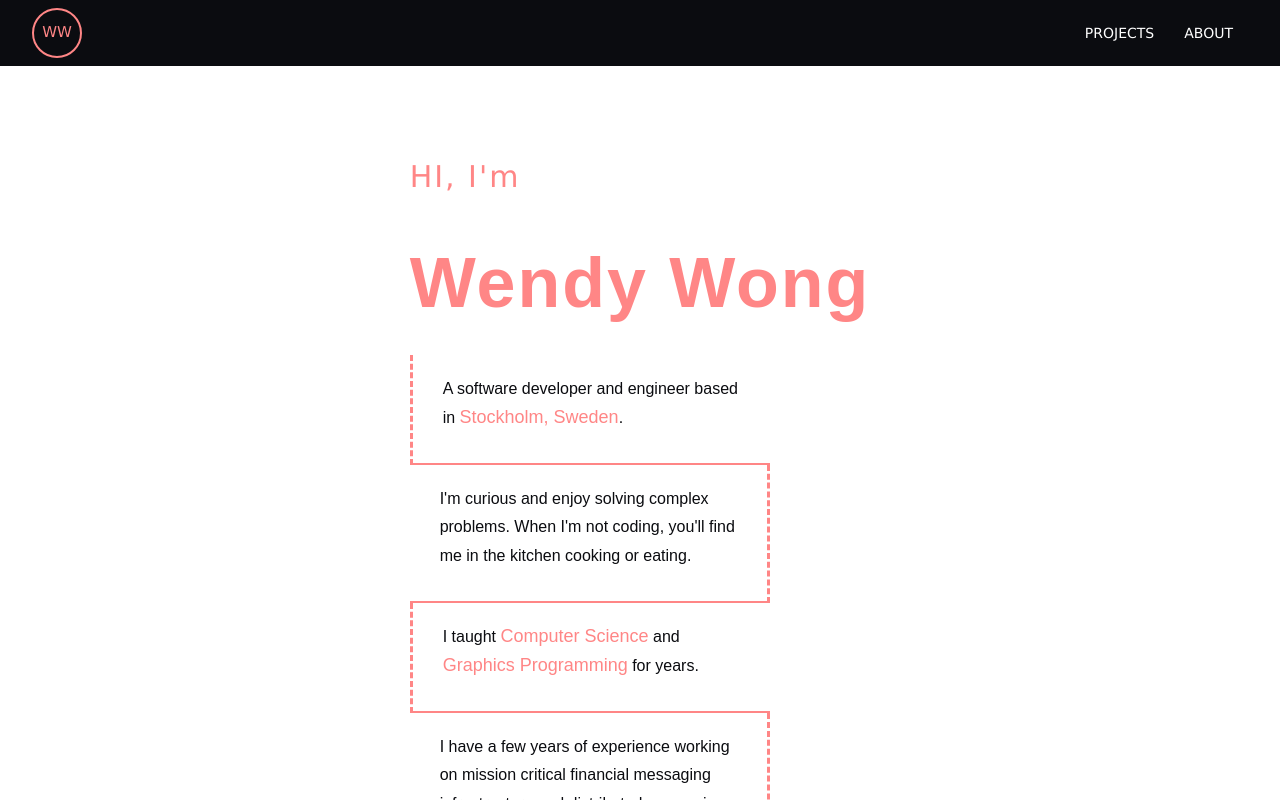
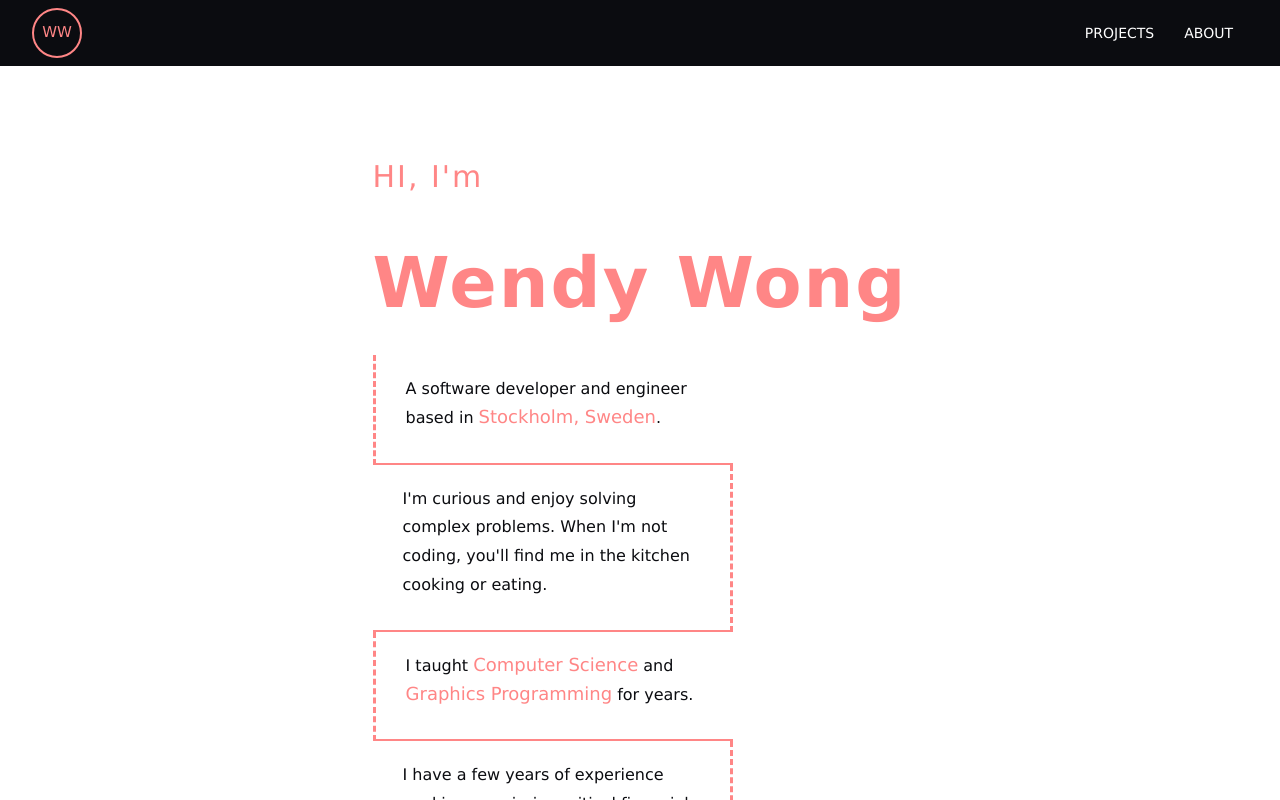
Before and after one commit to wendiiwong/portfolios, a React (Create React App) app: page /about in a window 1280 px wide. Shown: the top 800 px of the page. Built offline with nearby package versions, Linux system fonts and the light colour scheme.

Commit message:
Update font family on About page

```diff
--- a/src/index.css
+++ b/src/index.css
@@ -587,7 +587,7 @@ img {
 }
 
 .about-me-name {
-  font-family: fantasy, Verdana, sans-serif;
+  /* font-family: fantasy, Verdana, sans-serif; */
   font-size: 70px;
   font-weight: 800;
   letter-spacing: 2px;
@@ -600,7 +600,7 @@ img {
 .about-me-info {
   padding: 20px 30px 30px 30px;
   font-size: 16px;
-  font-family: sans-serif, Verdana;
+  /* font-family: sans-serif, Verdana; */
   line-height: 1.8;
   color: var(--dark-grey);
   max-width: 360px;
@@ -609,7 +609,7 @@ img {
 
 .about-me-info span{
   font-size: 18px;
-  font-family: fantasy, Verdana, sans-serif;
+  /* font-family: fantasy, Verdana, sans-serif; */
   color: var(--light-red);
 }
 
```
